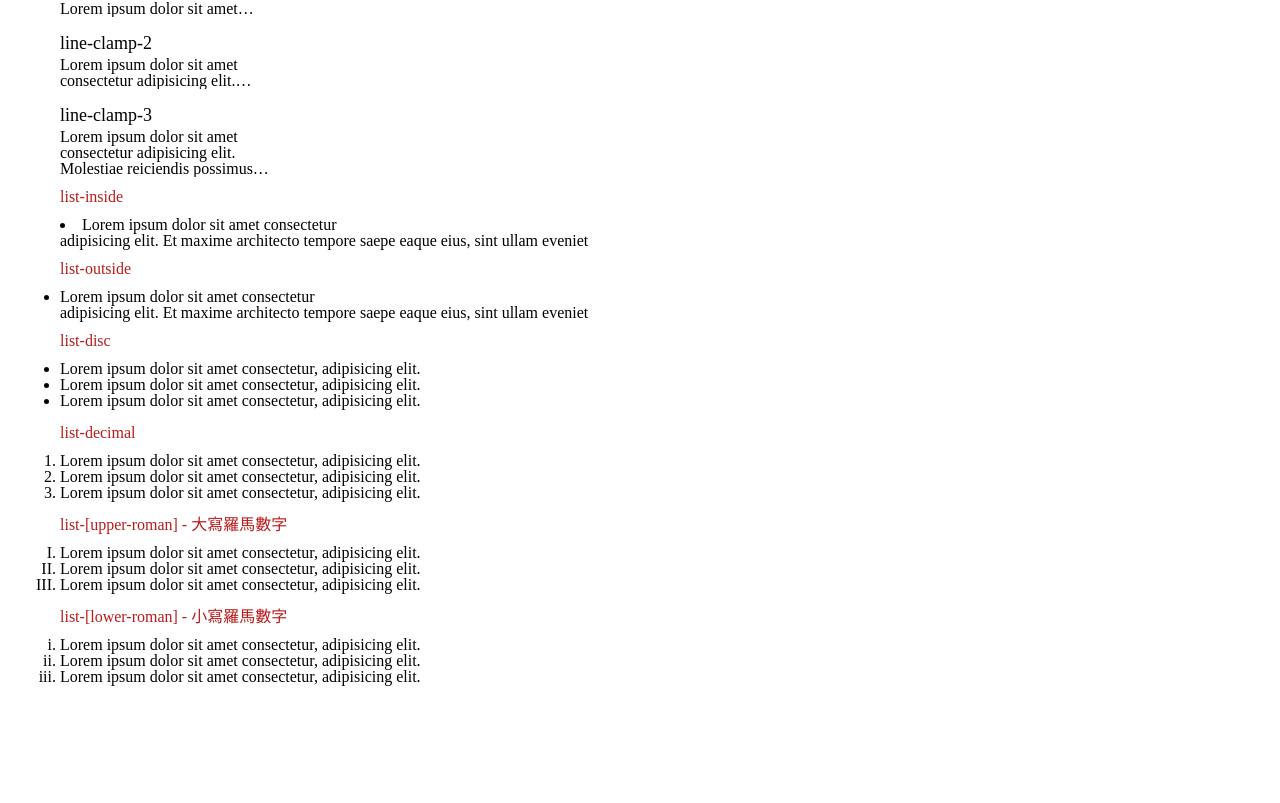
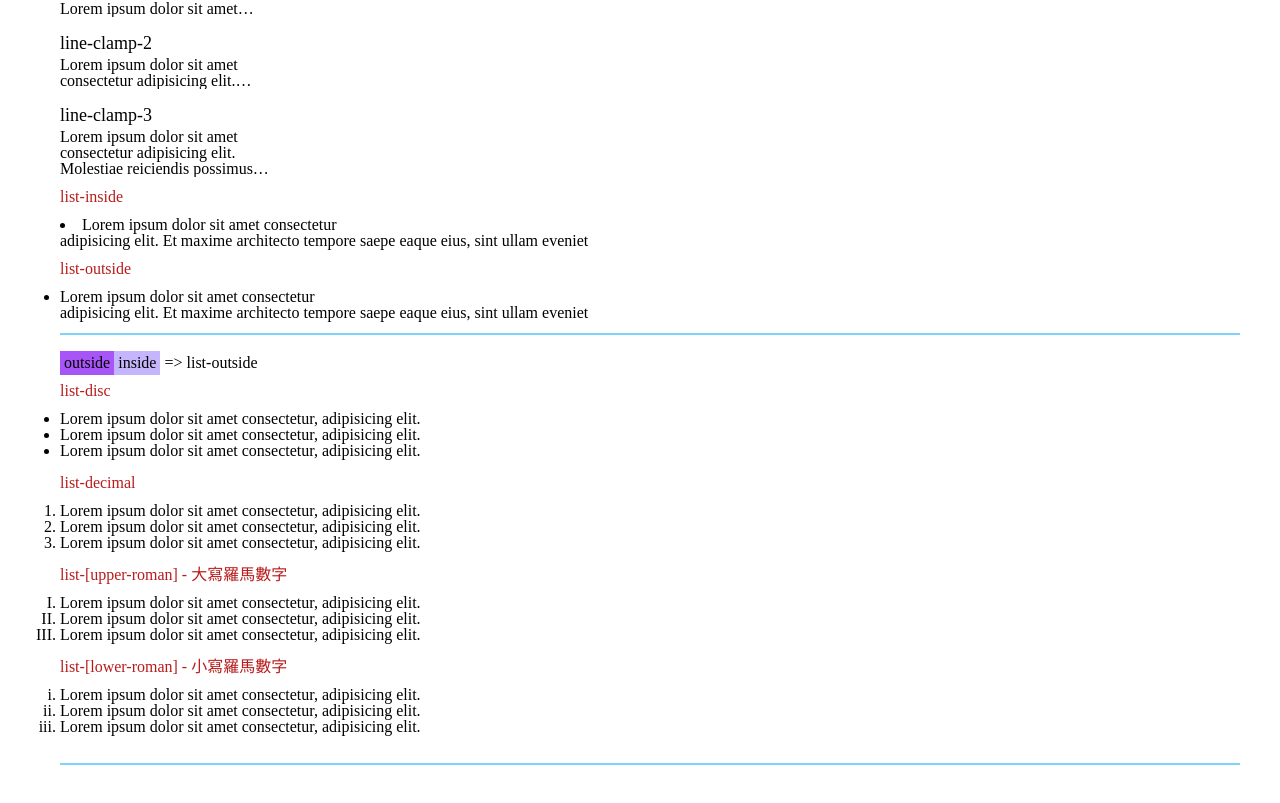
Before and after one commit to MizuYang/tailwind-playground, a Nuxt app: page /playground/typography in a window 1280 px wide. Shown: the part 571-1374 px from the top of the page. Built offline with nearby package versions, Linux system fonts and the light colour scheme; no server answers.

Commit message:
新增 Typography: 動態切換 list-inside, list-outside

```diff
--- a/pages/playground/typography.vue
+++ b/pages/playground/typography.vue
@@ -7,6 +7,15 @@ const clampText = ref(`
   consectetur adipisicing elit. <br />
   Molestiae reiciendis possimus <br />
   esse tenetur magnam,`);
+
+const listSideStyle = ref({
+  listInside: "list-inside",
+  listOutside: "list-outside",
+});
+const currentSideStyle = ref("listOutside");
+const listSideClass = computed(
+  () => listSideStyle.value[currentSideStyle.value],
+);
 </script>
 
 <template>
@@ -87,41 +96,56 @@ const clampText = ref(`
           </ul>
         </div>
 
-        <!-- list-disc | list-decimal -->
+        <div class="border-sky-300 border-y-2 py-4">
+          <div class="mb-2">
+            <button
+              type="button"
+              class="bg-purple-500 p-1"
+              @click="currentSideStyle = 'listOutside'"
+            >
+              outside
+            </button>
+            <button
+              type="button"
+              class="bg-violet-300 p-1"
+              @click="currentSideStyle = 'listInside'"
+            >
+              inside
+            </button>
+            =>
+            {{ listSideClass }}
+          </div>
+
+          <!-- list-disc | list-decimal | list-[upper-roman] | list-[lower-roman] -->
           <div class="mb-3">
             <h3 class="mb-3 text-red-700">list-disc</h3>
-          <ul class="list-disc">
+            <ul class="list-disc" :class="listSideClass">
               <li>Lorem ipsum dolor sit amet consectetur, adipisicing elit.</li>
               <li>Lorem ipsum dolor sit amet consectetur, adipisicing elit.</li>
               <li>Lorem ipsum dolor sit amet consectetur, adipisicing elit.</li>
             </ul>
-
             <br />
-
             <h3 class="mb-3 text-red-700">list-decimal</h3>
-          <ul class="list-decimal">
+            <ul class="list-decimal" :class="listSideClass">
               <li>Lorem ipsum dolor sit amet consectetur, adipisicing elit.</li>
               <li>Lorem ipsum dolor sit amet consectetur, adipisicing elit.</li>
               <li>Lorem ipsum dolor sit amet consectetur, adipisicing elit.</li>
             </ul>
-
             <br />
-
             <h3 class="mb-3 text-red-700">list-[upper-roman] - 大寫羅馬數字</h3>
-          <ul class="list-[upper-roman]">
+            <ul class="list-[upper-roman]" :class="listSideClass">
               <li>Lorem ipsum dolor sit amet consectetur, adipisicing elit.</li>
               <li>Lorem ipsum dolor sit amet consectetur, adipisicing elit.</li>
               <li>Lorem ipsum dolor sit amet consectetur, adipisicing elit.</li>
             </ul>
-
             <br />
-
             <h3 class="mb-3 text-red-700">list-[lower-roman] - 小寫羅馬數字</h3>
-          <ul class="list-[lower-roman]">
+            <ul class="list-[lower-roman]" :class="listSideClass">
               <li>Lorem ipsum dolor sit amet consectetur, adipisicing elit.</li>
               <li>Lorem ipsum dolor sit amet consectetur, adipisicing elit.</li>
               <li>Lorem ipsum dolor sit amet consectetur, adipisicing elit.</li>
             </ul>
+          </div>
         </div>
       </template>
     </SectionContent>
```
Lines whose indentation alone changed are shown as unchanged.
